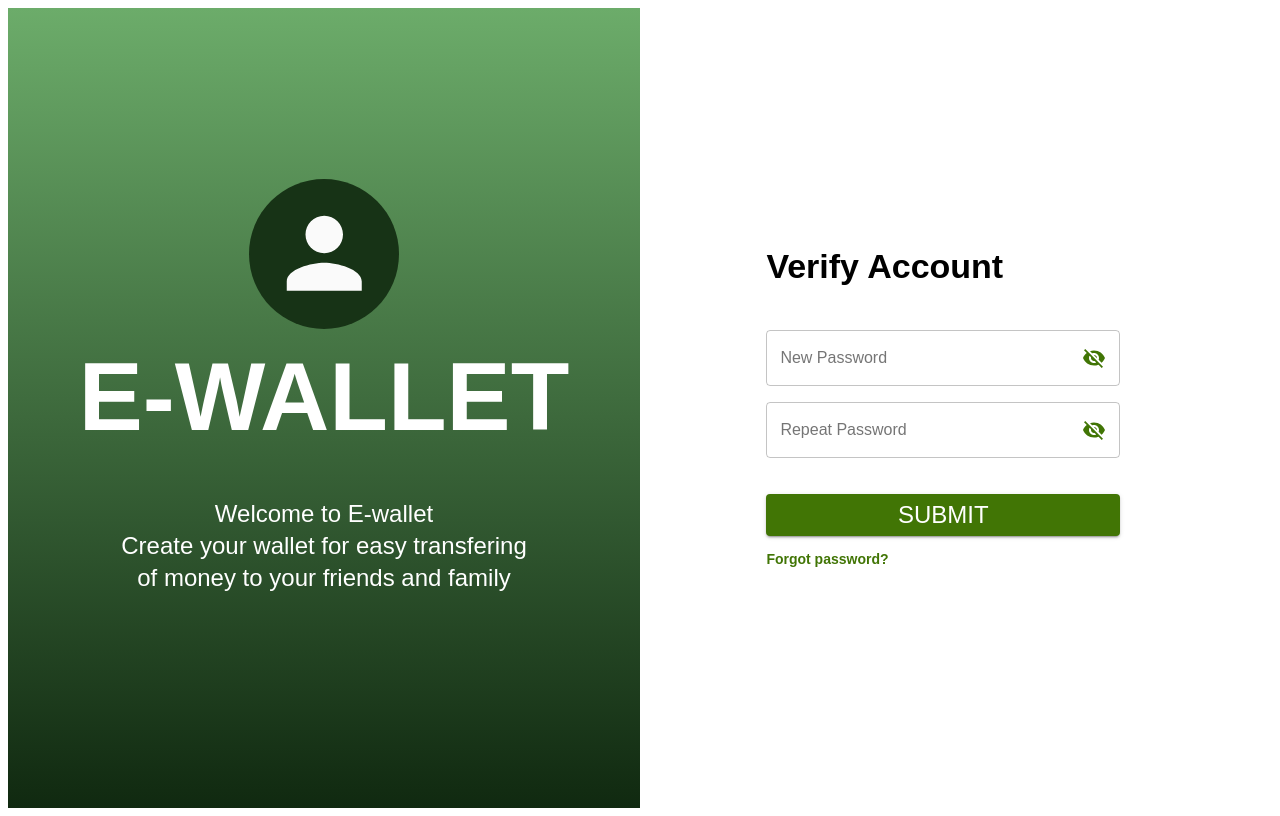
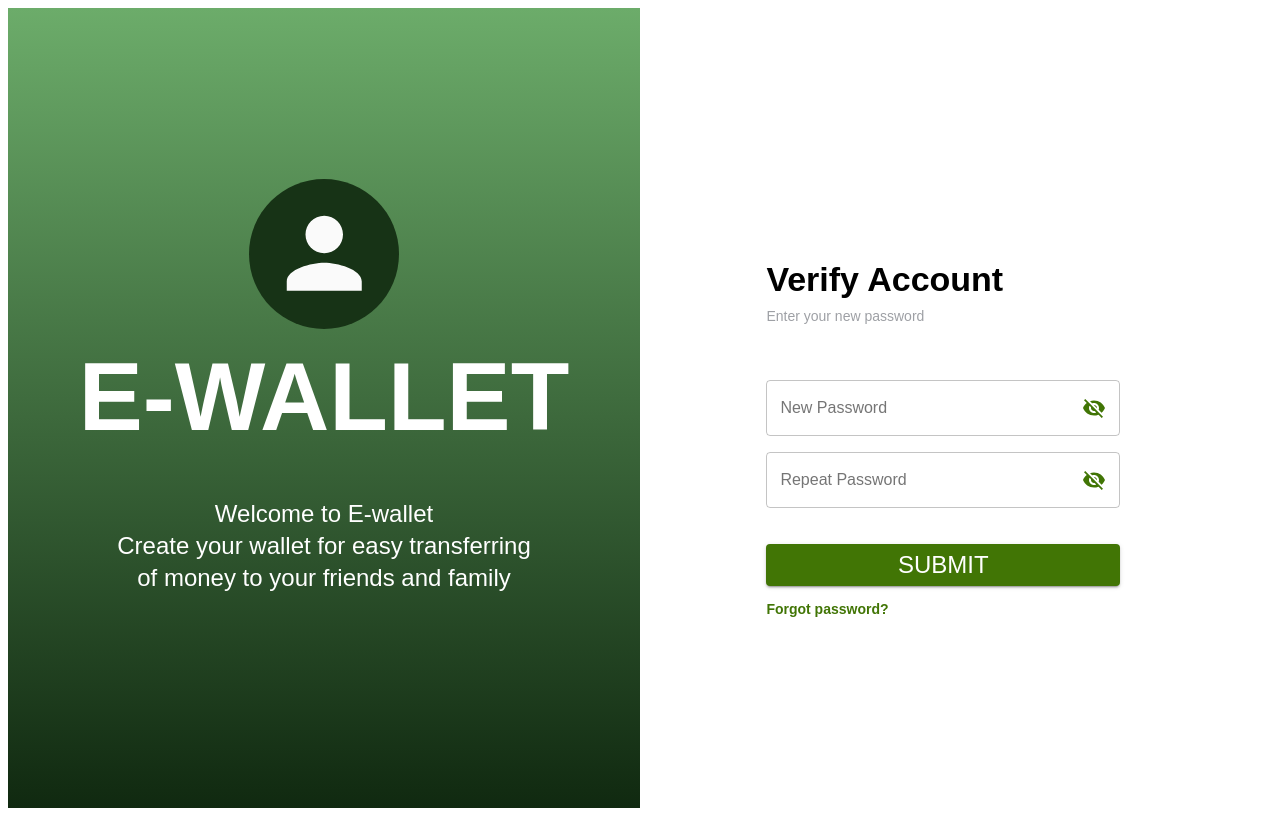
Before and after one commit to kryptomindzInfo/merchant-frontend, a React app: page /sign-in-verify in a window 1280 px wide. Built offline with nearby package versions, Linux system fonts and the light colour scheme; the HTML template or start-up script is replaced by a standard one.

Commit message:
Added title logo.

```diff
--- a/src/components/ForgotPasswordPage.js
+++ b/src/components/ForgotPasswordPage.js
@@ -4,54 +4,11 @@ import { useFormik } from 'formik';
 import * as Yup from 'yup';
 import Grid from '@material-ui/core/Grid';
 import Typography from '@material-ui/core/Typography';
-import { makeStyles } from '@material-ui/core/styles';
 import TextField from '@material-ui/core/TextField';
 import Button from '@material-ui/core/Button';
 import history from './utils/history';
 import LandingLeftSection from './utils/LandingLeftSection';
-
-const styles = makeStyles((theme) => ({
-  setupPageLeftSide: {
-    background: theme.palette.vGradient,
-    height: '100vh',
-    overflow: 'hidden',
-    [theme.breakpoints.down('sm')]: {
-      display: 'none',
-    },
-    [theme.breakpoints.down('xs')]: {
-      display: 'none',
-    },
-  },
-  setupPageRightSide: {
-    paddingLeft: '10%',
-    overflow: 'hidden',
-
-    [theme.breakpoints.down('sm')]: {
-      paddingLeft: '20%',
-    },
-    [theme.breakpoints.down('sm')]: {
-      paddingLeft: '14%',
-    },
-  },
-  textField: {
-    // marginLeft: theme.spacing.unit,
-    // marginRight: theme.spacing.unit,
-    marginBottom: '0.03375rem',
-    width: '70%',
-    // height: '45px'
-  },
-  signInButton: {
-    background: theme.palette.primary.main,
-    marginTop: '7%',
-    padding: '0px',
-    fontSize: '24px',
-    color: theme.palette.white,
-    width: '70%',
-    '&:hover': {
-      background: theme.palette.primary.hover,
-    },
-  },
-}));
+import styles from '../styles/LandingPageCss';
 
 const initialValues = {
   mobileNumber: '',
@@ -75,7 +32,9 @@ const onSubmit = (values) => {
   //     notify('Something Went Wrong', 'error');
   //   });
   history.push('/otp-forgot-password');
+  window.location.reload();
 };
+
 const SignInVerificationPage = (props) => {
   const classes = styles();
   const formIk = useFormik({
@@ -110,11 +69,19 @@ const SignInVerificationPage = (props) => {
           xs={12}
           className={classes.setupPageRightSide}
         >
+          <Typography variant="h4" style={{ fontWeight: '600' }}>
+            Forgot Password
+          </Typography>
           <Typography
-            variant="h4"
-            style={{ paddingBottom: '5%', fontWeight: '600' }}
+            variant="subtitle2"
+            style={{
+              fontSize: '14px',
+              color: '#9ea0a5',
+              paddingTop: '1%',
+              paddingBottom: '7%',
+            }}
           >
-            Forgot Password
+            Use your Mobile number to get OTP
           </Typography>
           <form onSubmit={formIk.handleSubmit}>
             <TextField
--- a/src/components/OTPForgotPasswordPage.js
+++ b/src/components/OTPForgotPasswordPage.js
@@ -3,54 +3,11 @@ import { Helmet } from 'react-helmet';
 import { useFormik } from 'formik';
 import Grid from '@material-ui/core/Grid';
 import Typography from '@material-ui/core/Typography';
-import { makeStyles } from '@material-ui/core/styles';
 import TextField from '@material-ui/core/TextField';
 import Button from '@material-ui/core/Button';
 import history from './utils/history';
 import LandingLeftSection from './utils/LandingLeftSection';
-
-const styles = makeStyles((theme) => ({
-  setupPageLeftSide: {
-    background: theme.palette.vGradient,
-    height: '100vh',
-    overflow: 'hidden',
-    [theme.breakpoints.down('sm')]: {
-      display: 'none',
-    },
-    [theme.breakpoints.down('xs')]: {
-      display: 'none',
-    },
-  },
-  setupPageRightSide: {
-    paddingLeft: '10%',
-    overflow: 'hidden',
-
-    [theme.breakpoints.down('sm')]: {
-      paddingLeft: '20%',
-    },
-    [theme.breakpoints.down('sm')]: {
-      paddingLeft: '14%',
-    },
-  },
-  textField: {
-    // marginLeft: theme.spacing.unit,
-    // marginRight: theme.spacing.unit,
-    marginBottom: '0.03375rem',
-    width: '70%',
-    // height: '45px'
-  },
-  signInButton: {
-    background: theme.palette.primary.main,
-    marginTop: '7%',
-    padding: '0px',
-    fontSize: '24px',
-    color: theme.palette.white,
-    width: '70%',
-    '&:hover': {
-      background: theme.palette.primary.hover,
-    },
-  },
-}));
+import styles from '../styles/LandingPageCss';
 
 const initialValues = {
   otp: '',
@@ -105,11 +62,19 @@ const SignInVerificationPage = (props) => {
           xs={12}
           className={classes.setupPageRightSide}
         >
+          <Typography variant="h4" style={{ fontWeight: '600' }}>
+            Enter OTP
+          </Typography>
           <Typography
-            variant="h4"
-            style={{ paddingBottom: '5%', fontWeight: '600' }}
+            variant="subtitle2"
+            style={{
+              fontSize: '14px',
+              color: '#9ea0a5',
+              paddingTop: '1%',
+              paddingBottom: '7%',
+            }}
           >
-            Enter OTP
+            Enter the OTP received on your Mobile Number
           </Typography>
           <form onSubmit={formIk.handleSubmit}>
             <TextField
--- a/src/components/SignInPage.js
+++ b/src/components/SignInPage.js
@@ -10,51 +10,52 @@ import Button from '@material-ui/core/Button';
 import Link from '@material-ui/core/Link';
 import history from './utils/history';
 import LandingLeftSection from './utils/LandingLeftSection';
+import styles from '../styles/LandingPageCss';
 
-const styles = makeStyles((theme) => ({
-  root: {
-    flexGrow: 1,
-  },
-  setupPageLeftSide: {
-    background: theme.palette.vGradient,
-    height: '100vh',
-    overflow: 'hidden',
-    [theme.breakpoints.down('sm')]: {
-      display: 'none',
-    },
-    [theme.breakpoints.down('xs')]: {
-      display: 'none',
-    },
-  },
-  setupPageRightSide: {
-    marginTop: '5%',
-    paddingLeft: '10%',
-    overflow: 'hidden',
-
-    [theme.breakpoints.down('sm')]: {
-      paddingLeft: '20%',
-    },
-    [theme.breakpoints.down('sm')]: {
-      paddingLeft: '14%',
-    },
-  },
-  textField: {
-    // marginLeft: theme.spacing.unit,
-    marginBottom: '0.03375rem',
-    width: '70%',
-  },
-  signInButton: {
-    background: theme.palette.primary.main,
-    marginTop: '7%',
-    padding: '0px',
-    fontSize: '24px',
-    color: theme.palette.white,
-    width: '70%',
-    '&:hover': {
-      background: theme.palette.primary.hover,
-    },
-  },
-}));
+// const styles = makeStyles((theme) => ({
+//   root: {
+//     flexGrow: 1,
+//   },
+//   setupPageLeftSide: {
+//     background: theme.palette.vGradient,
+//     height: '100vh',
+//     overflow: 'hidden',
+//     [theme.breakpoints.down('sm')]: {
+//       display: 'none',
+//     },
+//     [theme.breakpoints.down('xs')]: {
+//       display: 'none',
+//     },
+//   },
+//   setupPageRightSide: {
+//     marginTop: '5%',
+//     paddingLeft: '10%',
+//     overflow: 'hidden',
+//
+//     [theme.breakpoints.down('sm')]: {
+//       paddingLeft: '20%',
+//     },
+//     [theme.breakpoints.down('sm')]: {
+//       paddingLeft: '14%',
+//     },
+//   },
+//   textField: {
+//     // marginLeft: theme.spacing.unit,
+//     marginBottom: '0.03375rem',
+//     width: '70%',
+//   },
+//   signInButton: {
+//     background: theme.palette.primary.main,
+//     marginTop: '7%',
+//     padding: '0px',
+//     fontSize: '24px',
+//     color: theme.palette.white,
+//     width: '70%',
+//     '&:hover': {
+//       background: theme.palette.primary.hover,
+//     },
+//   },
+// }));
 const initialValues = {
   username: '',
   password: '',
--- a/src/components/SignInVerificationPage.js
+++ b/src/components/SignInVerificationPage.js
@@ -4,7 +4,6 @@ import { useFormik } from 'formik';
 import * as Yup from 'yup';
 import Grid from '@material-ui/core/Grid';
 import Typography from '@material-ui/core/Typography';
-import { makeStyles } from '@material-ui/core/styles';
 import TextField from '@material-ui/core/TextField';
 import Button from '@material-ui/core/Button';
 import Link from '@material-ui/core/Link';
@@ -13,55 +12,7 @@ import IconButton from '@material-ui/core/IconButton';
 import { Visibility, VisibilityOff } from '@material-ui/icons';
 import LandingLeftSection from './utils/LandingLeftSection';
 import history from './utils/history';
-
-const styles = makeStyles((theme) => ({
-  setupPageLeftSide: {
-    background: theme.palette.vGradient,
-    height: '100vh',
-    overflow: 'hidden',
-    [theme.breakpoints.down('sm')]: {
-      display: 'none',
-    },
-    [theme.breakpoints.down('xs')]: {
-      display: 'none',
-    },
-  },
-  setupPageRightSide: {
-    paddingLeft: '10%',
-    overflow: 'hidden',
-
-    [theme.breakpoints.down('sm')]: {
-      paddingLeft: '20%',
-    },
-    [theme.breakpoints.down('sm')]: {
-      paddingLeft: '14%',
-    },
-  },
-  textField: {
-    // marginLeft: theme.spacing.unit,
-    // marginRight: theme.spacing.unit,
-    marginBottom: '0.03375rem',
-    width: '70%',
-    // height: '45px'
-  },
-  signUpButton: {
-    background: theme.palette.primary.main,
-    marginTop: '7%',
-    padding: '0px',
-    fontSize: '24px',
-    color: theme.palette.white,
-    width: '70%',
-    '&:hover': {
-      background: theme.palette.primary.hover,
-    },
-  },
-
-  checkboxMessage: {
-    color: '#9ea0a5',
-    fontSize: '14px',
-    paddingLeft: '5px',
-  },
-}));
+import styles from '../styles/LandingPageCss';
 
 const initialValues = {
   newPassword: '',
@@ -127,11 +78,19 @@ const SignInVerificationPage = (props) => {
           xs={12}
           className={classes.setupPageRightSide}
         >
+          <Typography variant="h4" style={{ fontWeight: '600' }}>
+            Verify Account
+          </Typography>
           <Typography
-            variant="h4"
-            style={{ paddingBottom: '5%', fontWeight: '600' }}
+            variant="subtitle2"
+            style={{
+              fontSize: '14px',
+              color: '#9ea0a5',
+              paddingTop: '1%',
+              paddingBottom: '7%',
+            }}
           >
-            Verify Account
+            Enter your new password
           </Typography>
           <form onSubmit={formIk.handleSubmit}>
             <TextField
@@ -202,7 +161,7 @@ const SignInVerificationPage = (props) => {
               variant="contained"
               type="submit"
               disabled={formIk.isSubmitting}
-              className={classes.signUpButton}
+              className={classes.signInButton}
             >
               SUBMIT
             </Button>
--- a/src/components/utils/LandingLeftSection.js
+++ b/src/components/utils/LandingLeftSection.js
@@ -50,7 +50,7 @@ function LandingLeftSection() {
         </Typography>
         <Typography variant="h5" className={classes.setupPageSubtitle2}>
           Welcome to E-wallet <br />
-          Create your wallet for easy transfering <br />
+          Create your wallet for easy transferring <br />
           of money to your friends and family
         </Typography>
       </Grid>
--- /dev/null
+++ b/src/styles/LandingPageCss.js
@@ -0,0 +1,48 @@
+import { makeStyles } from '@material-ui/core/styles';
+
+const styles = makeStyles((theme) => ({
+  root: {
+    flexGrow: 1,
+  },
+  setupPageLeftSide: {
+    background: theme.palette.vGradient,
+    height: '100vh',
+    overflow: 'hidden',
+    [theme.breakpoints.down('sm')]: {
+      display: 'none',
+    },
+    [theme.breakpoints.down('xs')]: {
+      display: 'none',
+    },
+  },
+  setupPageRightSide: {
+    marginTop: '5%',
+    paddingLeft: '10%',
+    overflow: 'hidden',
+
+    [theme.breakpoints.down('sm')]: {
+      paddingLeft: '20%',
+    },
+    [theme.breakpoints.down('sm')]: {
+      paddingLeft: '14%',
+    },
+  },
+  textField: {
+    // marginLeft: theme.spacing.unit,
+    marginBottom: '0.03375rem',
+    width: '70%',
+  },
+  signInButton: {
+    background: theme.palette.primary.main,
+    marginTop: '7%',
+    padding: '0px',
+    fontSize: '24px',
+    color: theme.palette.white,
+    width: '70%',
+    '&:hover': {
+      background: theme.palette.primary.hover,
+    },
+  },
+}));
+
+export default styles;
```
Also changed, not shown: 2 other files (tests, documents, lock files or other folders).
